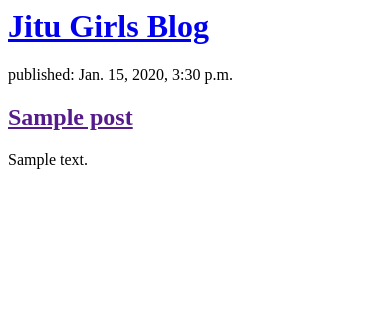
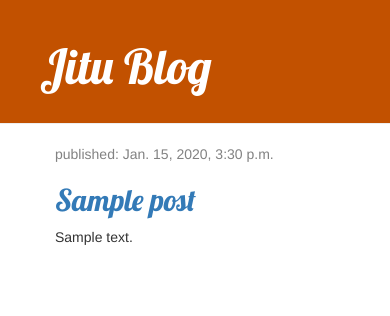
Before and after one commit to jitendragupta665/my-first-blog, a Django app: template blog/templates/blog/post_list.html in a window 390 px wide. Shown: the top 316 px of the page. Run offline with Django 3.2, Linux system fonts and the light colour scheme; the template is opened without the code that fills it: values that come from a table or form of the project are taken from there, others are empty; tables that the repository leaves empty hold one stand-in row (values such as "Sample post"); some libraries are stand-ins or nearby versions.

Commit message:
new modification

```diff
--- /dev/null
+++ b/blog/static/css/blog.css
@@ -0,0 +1,46 @@
+.page-header {
+    background-color: #C25100;
+    margin-top: 0;
+    padding: 20px 20px 20px 40px;
+}
+
+.page-header h1, .page-header h1 a, .page-header h1 a:visited, .page-header h1 a:active {
+    color: #ffffff;
+    font-size: 36pt;
+    text-decoration: none;
+}
+
+.content {
+    margin-left: 40px;
+}
+
+h1, h2, h3, h4 {
+    font-family: 'Lobster', cursive;
+}
+
+.date {
+    color: #828282;
+}
+
+.save {
+    float: right;
+}
+
+.post-form textarea, .post-form input {
+    width: 100%;
+}
+
+.top-menu, .top-menu:hover, .top-menu:visited {
+    color: #ffffff;
+    float: right;
+    font-size: 26pt;
+    margin-right: 20px;
+}
+
+.post {
+    margin-bottom: 70px;
+}
+
+.post h1 a, .post h1 a:visited {
+    color: #000000;
+}
--- a/blog/templates/blog/post_list.html
+++ b/blog/templates/blog/post_list.html
@@ -1,19 +1,31 @@
+{% load static %}
 <html>
     <head>
       <title>JItu blog</title>
+      <link rel="stylesheet" href="//maxcdn.bootstrapcdn.com/bootstrap/3.2.0/css/bootstrap.min.css">
+<link rel="stylesheet" href="//maxcdn.bootstrapcdn.com/bootstrap/3.2.0/css/bootstrap-theme.min.css">
+<link rel="stylesheet" href="{% static 'css/blog.css' %}">
+<link href="//fonts.googleapis.com/css?family=Lobster&subset=latin,latin-ext" rel="stylesheet" type="text/css">
     </head>
-    <body>
-        <div>
-            <h1><a href="/">Jitu Girls Blog</a></h1>
+    <body><div class="page-header">
+    <h1><a href="/">Jitu Blog</a></h1>
 </div>
-
+<div class="content container">
+    <div class="row">
+        <div class="col-md-8">
             {% for post in posts %}
-      <div>
+                <div class="post">
+                    <div class="date">
                         <p>published: {{ post.published_date }}</p>
+                    </div>
                     <h2><a href="">{{ post.title }}</a></h2>
                     <p>{{ post.text|linebreaksbr }}</p>
                 </div>
             {% endfor %}
+        </div>
+    </div>
+</div>
+
 
     </body>
 </html>
```
Lines whose indentation alone changed are shown as unchanged.
